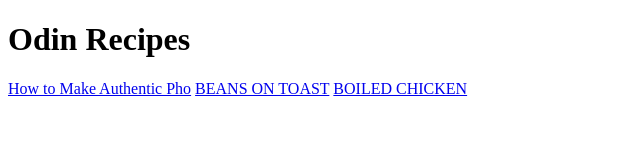
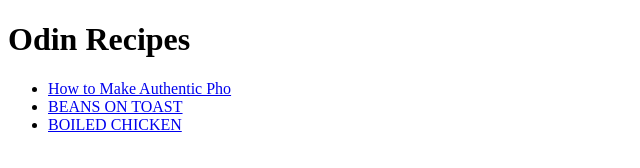
Before and after one commit to alc-yk/odin-recipes, a plain HTML site: page index.html in a window 1280 px wide. Shown: the whole page, without its empty margins (0-640 px from the left). Drawn offline with Linux system fonts and the light colour scheme.

Commit message:
Edit list for index.html

```diff
--- a/index.html
+++ b/index.html
@@ -7,10 +7,11 @@
 
 <body>
     <h1>Odin Recipes</h1>
-    <a href="recipes/pho.html">How to Make Authentic Pho</a>
-    <a href="recipes/beans_on_toast.html"> BEANS ON TOAST</a>
-    <a href="recipes/boiled_chicken.html"> BOILED CHICKEN</a>
-
+    <ul>
+        <li><a href="recipes/pho.html">How to Make Authentic Pho</a></li>
+        <li><a href="recipes/beans_on_toast.html"> BEANS ON TOAST</a></li>
+        <li><a href="recipes/boiled_chicken.html"> BOILED CHICKEN</a></li>
+    </ul>
 </body>
 
 
```
